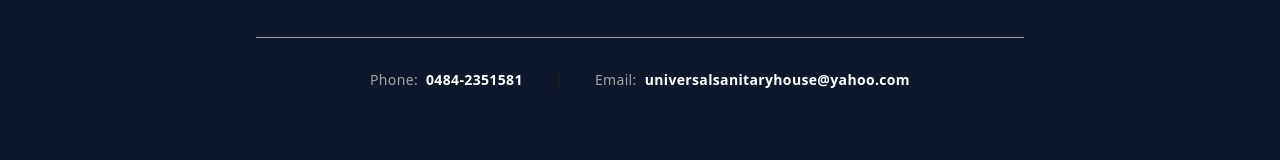
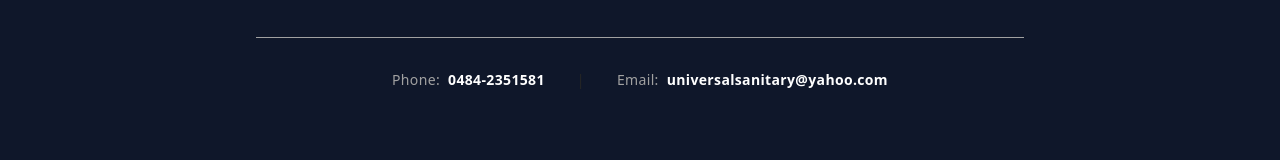
Before and after one commit to Thanzeel-N/Universalsanitary, a Next.js app in the folder universal_frontend/: page /about in a window 1280 px wide. Shown: the part 4472-4632 px from the top of the page. Built offline with nearby package versions, Linux system fonts and the light colour scheme; a web font is replaced by a local one.

Commit message:
Update email in about page

```diff
--- a/universal_frontend/src/app/about/page.tsx
+++ b/universal_frontend/src/app/about/page.tsx
@@ -120,8 +120,8 @@ export default function AboutPage() {
               <span>Phone:</span> <strong className="text-white">0484-2351581</strong>
             </a>
             <span className="hidden md:inline text-neutral-800">|</span>
-            <a href="mailto:universalsanitaryhouse@yahoo.com" className="hover:text-white transition-colors flex items-center gap-2">
-              <span>Email:</span> <strong className="text-white">universalsanitaryhouse@yahoo.com</strong>
+            <a href="mailto:universalsanitary@yahoo.com" className="hover:text-white transition-colors flex items-center gap-2">
+              <span>Email:</span> <strong className="text-white">universalsanitary@yahoo.com</strong>
             </a>
           </div>
         </div>
```
